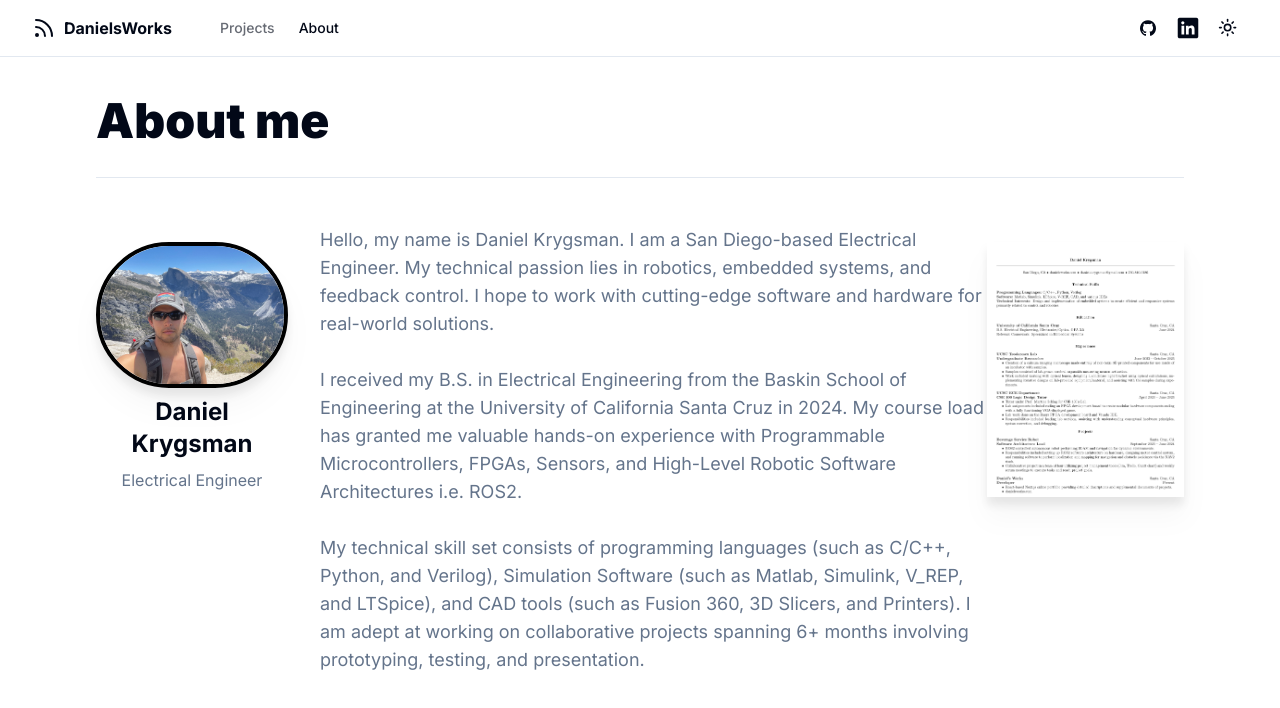
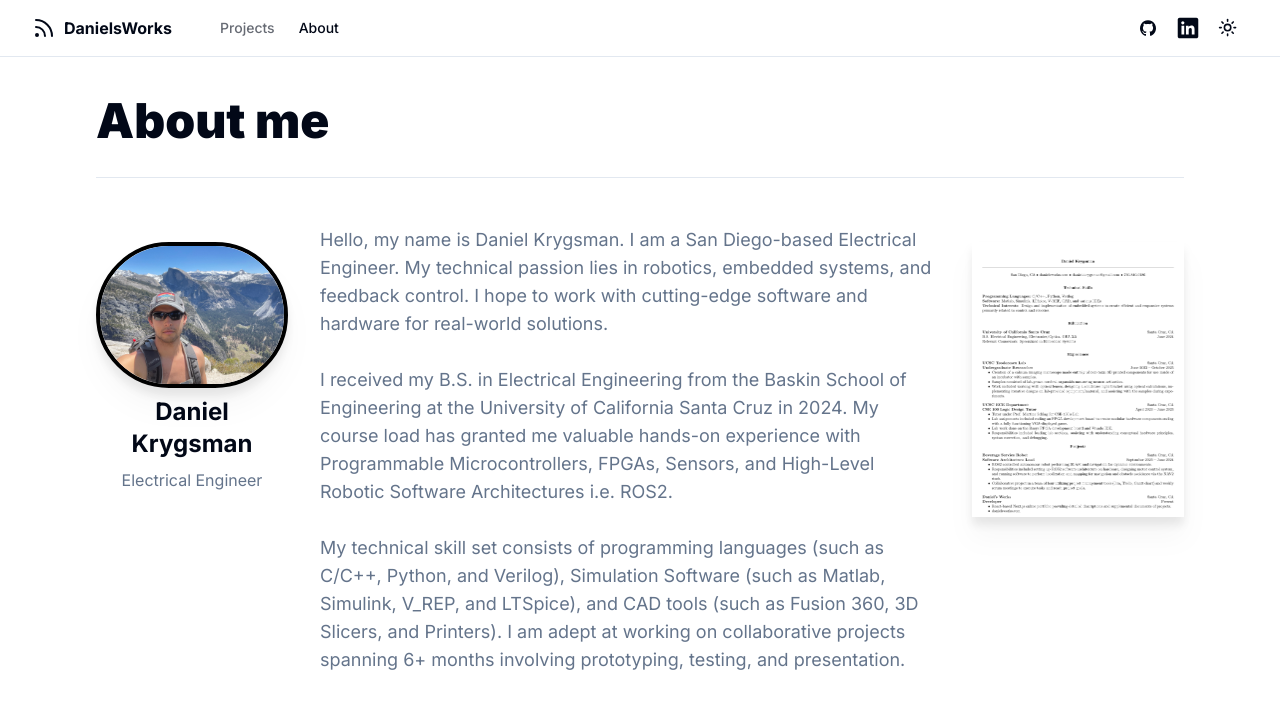
Before and after one commit to dkrygsman/danielsworks, a Next.js app: page /about in a window 1280 px wide. Shown: the top 708 px of the page. Built offline with nearby package versions, Linux system fonts and the light colour scheme; no server answers.

Commit message:
tring to format res

```diff
--- a/app/about/page.tsx
+++ b/app/about/page.tsx
@@ -38,17 +38,17 @@ export default async function AboutPage() {
                     Electrical Engineer
                 </p>
             </div>
-            <div className="flex flex-row">
-                <p className="text-muted-foreground text-lg py-4">
-                Hello, my name is Daniel Krygsman. I am a San Diego-based Electrical Engineer. My technical passion lies in robotics, embedded systems, and feedback control. I hope to work with cutting-edge software and hardware for real-world solutions. <br /><br />
-                I received my B.S. in Electrical Engineering from the Baskin School of Engineering at the University of California Santa Cruz in 2024. My course load has granted me valuable hands-on experience with Programmable Microcontrollers, FPGAs, Sensors, and High-Level Robotic Software Architectures i.e. ROS2.<br /><br />
-                My technical skill set consists of programming languages (such as C/C++, Python, and Verilog), Simulation Software (such as Matlab, Simulink, V_REP, and LTSpice), and CAD tools (such as Fusion 360, 3D Slicers, and Printers). I am adept at working on collaborative projects spanning 6+ months involving prototyping, testing, and presentation.
 
-                </p>
+            <p className="text-muted-foreground text-lg py-4">
+            Hello, my name is Daniel Krygsman. I am a San Diego-based Electrical Engineer. My technical passion lies in robotics, embedded systems, and feedback control. I hope to work with cutting-edge software and hardware for real-world solutions. <br /><br />
+            I received my B.S. in Electrical Engineering from the Baskin School of Engineering at the University of California Santa Cruz in 2024. My course load has granted me valuable hands-on experience with Programmable Microcontrollers, FPGAs, Sensors, and High-Level Robotic Software Architectures i.e. ROS2.<br /><br />
+            My technical skill set consists of programming languages (such as C/C++, Python, and Verilog), Simulation Software (such as Matlab, Simulink, V_REP, and LTSpice), and CAD tools (such as Fusion 360, 3D Slicers, and Printers). I am adept at working on collaborative projects spanning 6+ months involving prototyping, testing, and presentation.
 
+            </p>
+
+            <p>
                 <MyResumePic />
-
-            </div>
+            </p>
 
 
         </div>
```
